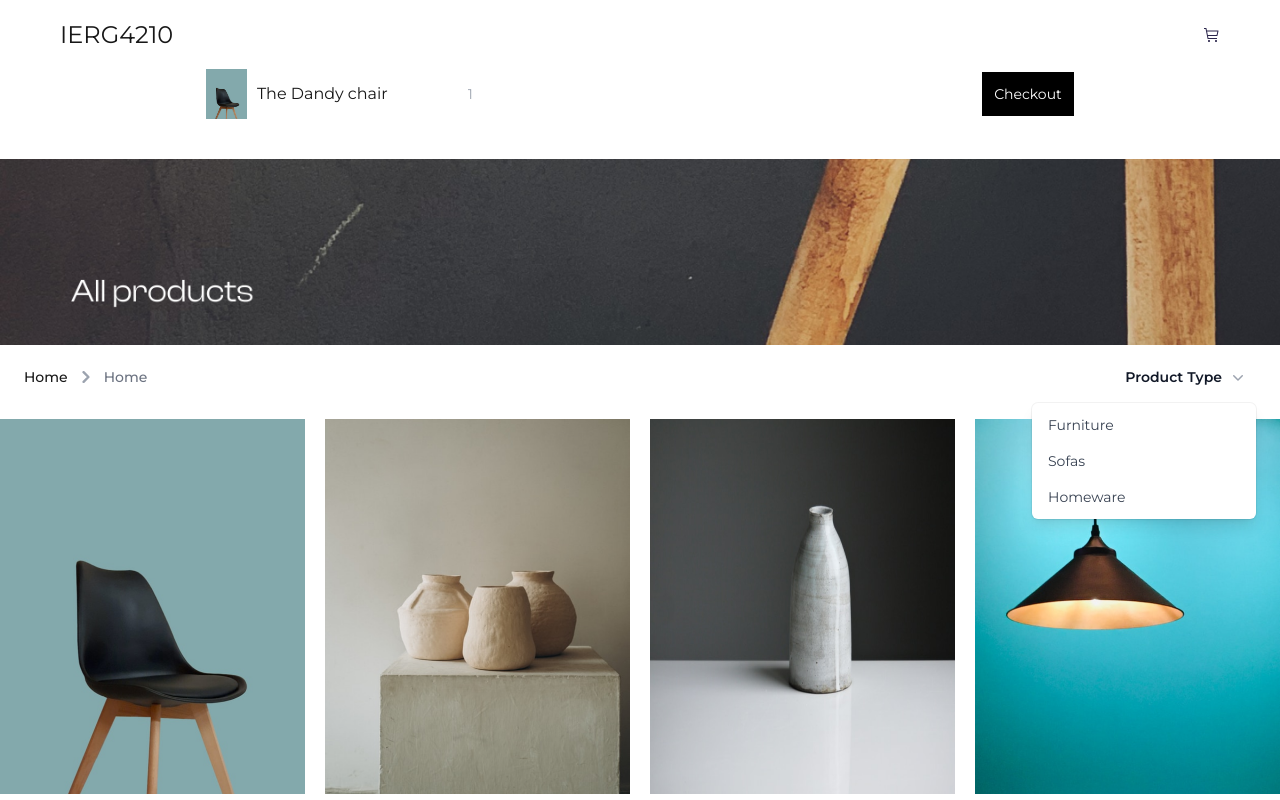
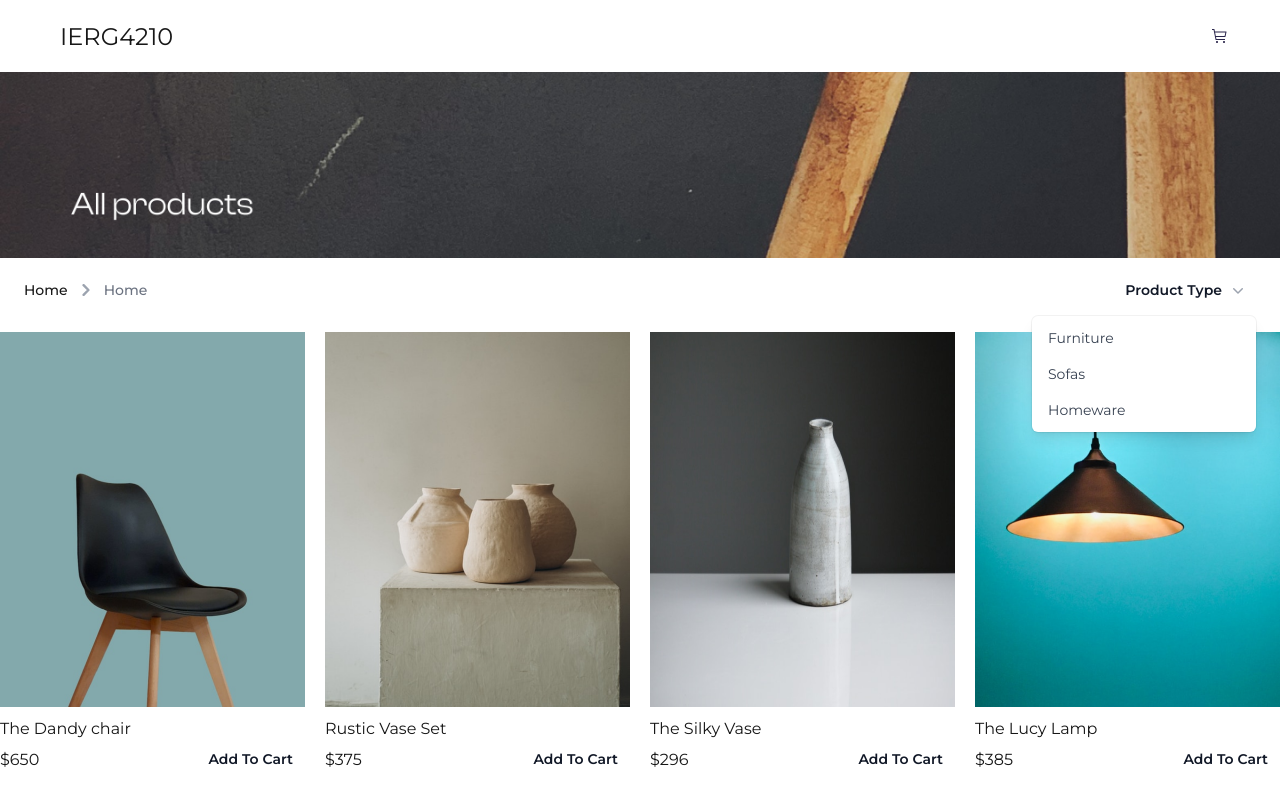
Before and after one commit to sylviawu410/ecommerce-project, a Next.js app in the folder frontend/: page / in a window 1280 px wide. Shown: the top 800 px of the page. Built offline with nearby package versions, Linux system fonts and the light colour scheme.

Commit message:
fix frontend image path bugs and hover problem

```diff
--- a/frontend/src/app/components/Navbar.js
+++ b/frontend/src/app/components/Navbar.js
@@ -1,16 +1,39 @@
+"use client";
+
+import React, { useState } from "react";
 const Navbar = () => {
+  const [isHovered, setIsHovered] = useState(false);
   return (
     <nav className="w-full navbar">
-      <div className="icon">IERG4210</div>
-      <img className="shopping-cart" src="shopping-cart.svg" ></img>
-      <form className=" bg-white w-full p-5">
-        <div className="row">
-          <img className="shop-item" src="furniture1.png"></img>
-          <div className="shop-item-name ">The Dandy chair</div>
-          <input type="text" name="number" id="price" className="pl-20 min-w-0 grow py-1.5 pr-3 pl-1 text-base text-gray-900 placeholder:text-gray-400 focus:outline-none sm:text-sm/6" placeholder="1"></input>
-        </div>
-        <button className="inline-flex  gap-x-1.5  bg-black px-3 py-3 text-sm text-white shadow-xs ring-stone-300 ring-inset hover:text-black  hover:bg-gray-50">Checkout</button>
-      </form>
+      <div className="icon w-3/10">IERG4210</div>
+      <div className="relative inline-block mr-5 w-6/10">
+      <div>
+        <button
+          type="button"
+          className="w-10 inline-flex justify-center gap-x-1.5 rounded-md bg-white px-3 py-2 text-sm font-semibold text-gray-900 shadow-xs ring-stone-300 ring-inset hover:bg-gray-50"
+          id="menu-button"
+          aria-expanded={isHovered}
+          aria-haspopup={isHovered}
+          onMouseEnter={() => setIsHovered(true)}
+          onMouseLeave={() => setIsHovered(false)}
+        >
+          <img className="shopping-cart" src="/shopping-cart.svg" alt='' />
+        </button>
+        {isHovered && (
+          <form className="bg-white absolute right-0 z-10 p-3 w-[500px] origin-top-right rounded-md bg-white ring-1 shadow-lg ring-black/5 focus:outline-hidden">
+            <div className="row gap-5 mb-3">
+              <img className="shop-item" src="/furniture1.png" alt='' />
+              <div className="shop-item-name w-7/10 grow">The Dandy chair</div>
+              <input type="text" name="number" id="price" className="w-[30px] mx-5 py-1 text-base text-gray-900 placeholder:text-gray-400 sm:text-sm/6 outline-gray-200" placeholder="1" />
+              <div className="mx-5">$100</div>
+            </div>
+            <div className="text-right">
+              <button className="inline-flex bg-black px-3 py-3 text-sm text-white shadow-xs ring-stone-300 ring-inset hover:text-black hover:bg-gray-50">Checkout</button>
+            </div>
+          </form>
+        )}
+      </div>
+    </div>
     </nav>
   );
 }
--- a/frontend/src/app/globals.css
+++ b/frontend/src/app/globals.css
@@ -29,10 +29,6 @@ nav {
   flex-wrap: wrap;
 }
 
-nav:hover form {
-  display: flex;
-}
-
 nav .icon {
   font-size: 24px;
   font-style: normal;
@@ -42,28 +38,19 @@ nav .icon {
 
 }
 
-nav .shopping-cart {
-  padding-right: 40px;
-}
+
 
 nav .shop-item {
   height: 50px;
 }
 
-nav form {
-  display: none;
-  justify-content: space-around;
-  align-items: center;
-}
 
 nav .row {
   display: flex;
   align-items: center;
 }
 
-nav .shop-item-name {
-  padding-left: 10px;
-}
+
 
 .main-page .info {
   display: flex;
--- a/frontend/src/app/page.js
+++ b/frontend/src/app/page.js
@@ -5,7 +5,7 @@ export default function Home() {
   return (
     <div className="main-page min-h-screen font-[family-name:var(--font-geist-sans)]">
       <Navbar></Navbar>
-      <img src="background.png" className="w-full" />
+      <img src="background.png" className="w-full" alt='/' />
       <section className="info">
         <div className="breadcrumb flex" aria-label="Breadcrumb">
           <ol className="inline-flex items-center space-x-1 md:space-x-2 rtl:space-x-reverse">
--- a/frontend/src/app/product/[productName]/page.js
+++ b/frontend/src/app/product/[productName]/page.js
@@ -5,7 +5,7 @@ import Navbar from '../../components/Navbar.js'
 
 export default function Page() {
   let { id } = useParams();
-  console.log(id)
+  // console.log(id)
   const searchParams = useSearchParams();
   const title = searchParams.get('title');
   const imageUrl = searchParams.get('imageUrl');
```
Also changed, not shown: 1 other file (tests, documents, lock files or other folders).
